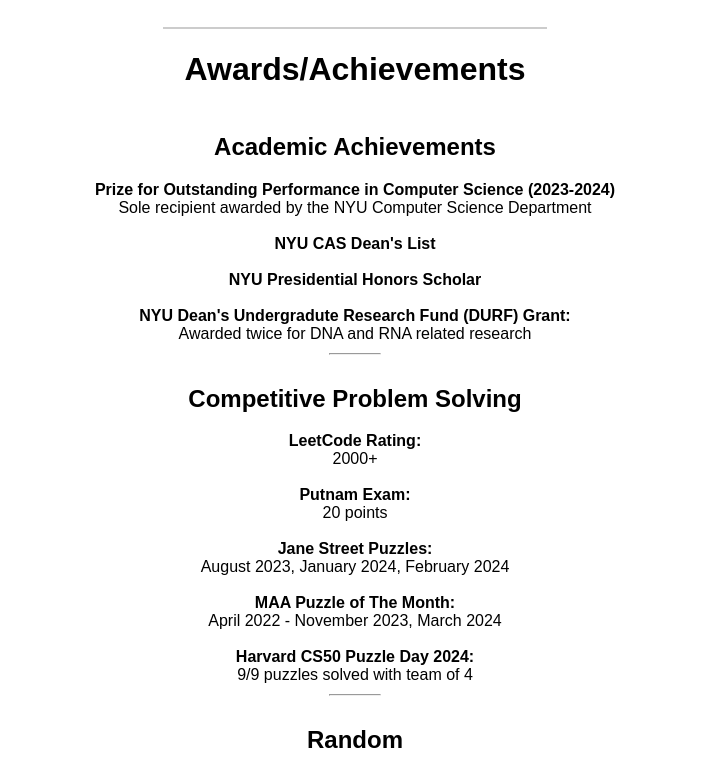
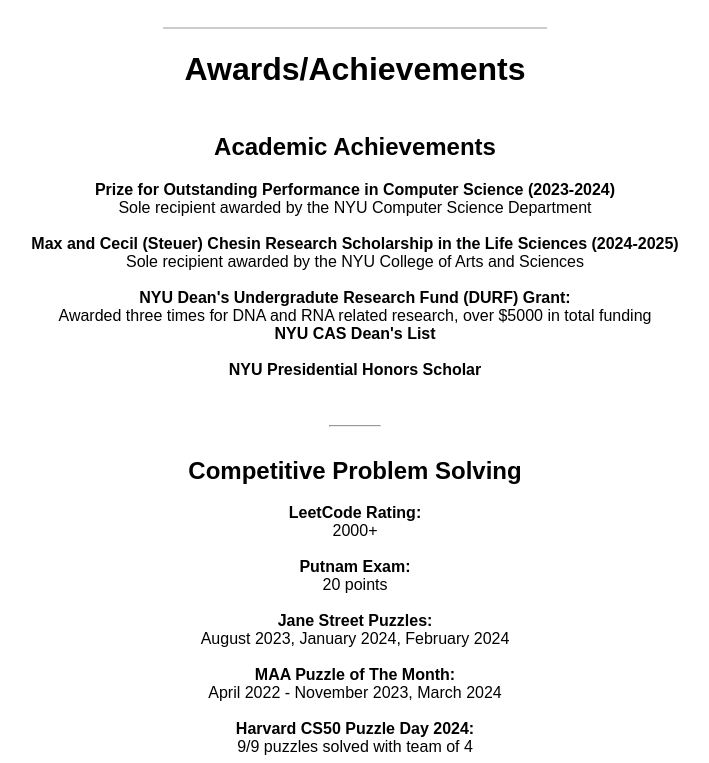
Before and after one commit to frvnkliu/portfolio, a plain HTML site: page index.html in a window 1280 px wide. Shown: the part 1774-2537 px from the top of the page, without its empty margins (285-994 px from the left). Drawn offline with Linux system fonts and the light colour scheme.

Commit message:
added new research scholarship award

```diff
--- a/index.html
+++ b/index.html
@@ -106,10 +106,13 @@
     <h2>Academic Achievements</h2>
     <a href="https://cs.nyu.edu/dynamic/achievements/undergraduate/">Prize for Outstanding Performance in Computer Science (2023-2024)</a>
     Sole recipient awarded by the NYU Computer Science Department<br><br>
+    <a href="https://cas.nyu.edu/academic-programs/honors-programs.html"> Max and Cecil (Steuer) Chesin Research Scholarship in the Life Sciences (2024-2025)</a>
+    Sole recipient awarded by the NYU College of Arts and Sciences<br><br>
+    <a href="https://cas.nyu.edu/undergraduate-research/deans-undergraduate-research-fund/DURFG.html"> NYU Dean's Undergradute Research Fund (DURF) Grant:</a>
+    Awarded three times for DNA and RNA related research, over $5000 in total funding
     <a href="https://steinhardt.nyu.edu/current-students/student-funding-awards-and-honors/undergraduate-honors-and-awards/deans-lists">NYU CAS Dean's List</a><br>
     <a href="https://cas.nyu.edu/academic-programs/honors-programs.html">NYU Presidential Honors Scholar</a><br>
-    <a href="https://cas.nyu.edu/academic-programs/honors-programs.html"> NYU Dean's Undergradute Research Fund (DURF) Grant:</a>
-    Awarded twice for DNA and RNA related research
+
     <br>
     <hr>
     <h2>Competitive Problem Solving</h2>
```
